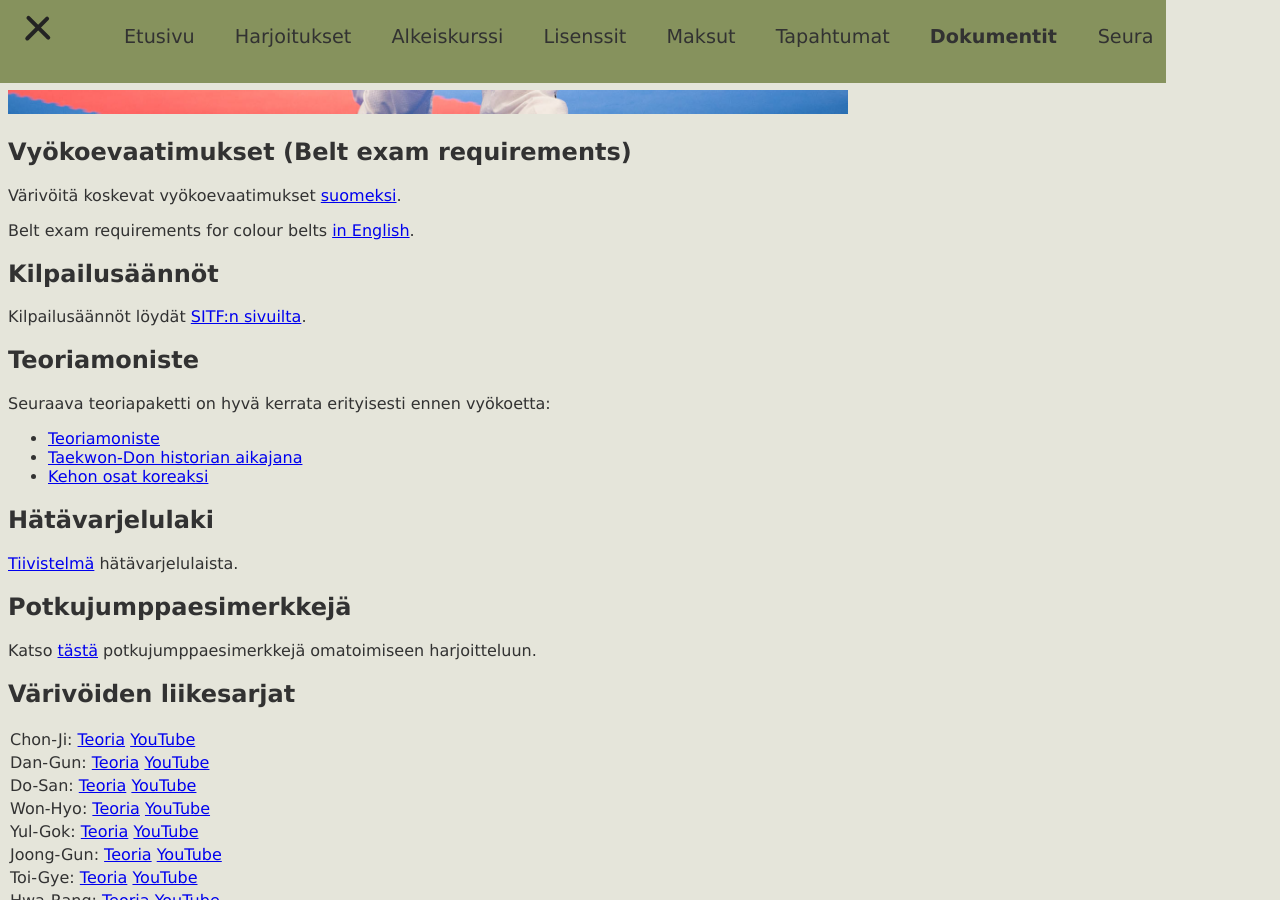
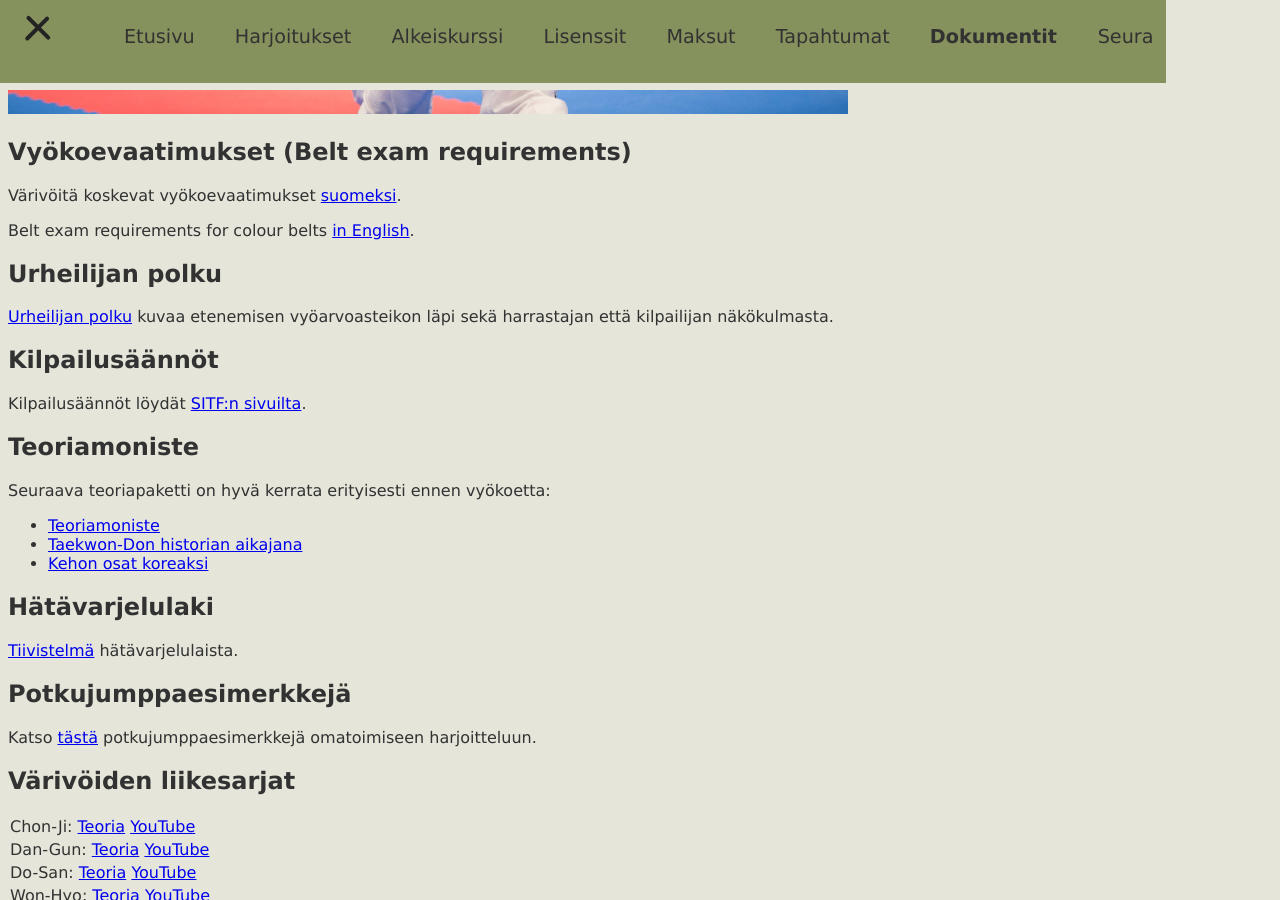
Before and after one commit to hytkd/website, a Jekyll site: the page built from documents.html, in a window 1280 px wide and 900 px high, scrolled down 574 px. Built offline with Jekyll 4.4.1, drawn with Linux system fonts in a browser that asks for light colours.

Commit message:
Add urheilijan polku document

```diff
--- a/documents.html
+++ b/documents.html
@@ -8,6 +8,10 @@ title: HYTKD - Dokumentit
 <p>Värivöitä koskevat vyökoevaatimukset <a href="documents/hytkd-vyokoevaatimukset-2019.pdf">suomeksi</a>.</p>
 
 <p>Belt exam requirements for colour belts <a href="documents/hytkd-belt-exam-requirements-2019.pdf">in English</a>.</p>
+
+<h2>Urheilijan polku</h2>
+
+<p><a href="/documents/urheilijan-polku.pdf">Urheilijan polku</a> kuvaa etenemisen vyöarvoasteikon läpi sekä harrastajan että kilpailijan näkökulmasta.</p>
 
 <h2>Kilpailusäännöt</h2>
 
```
